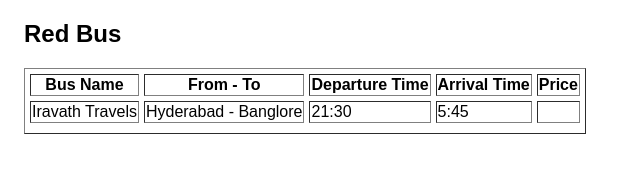
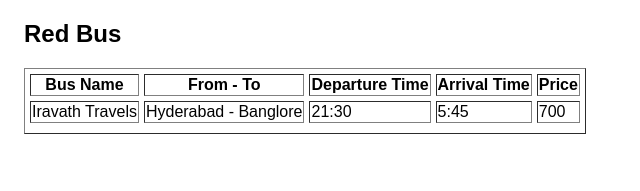
Before and after one commit to kathishivaramreddy/ReactRedBus, a React (Create React App) app: page / in a window 1280 px wide. Shown: the top 191 px of the page, without its empty margins (0-640 px from the left). Built offline with nearby package versions, Linux system fonts and the light colour scheme.

Commit message:
adding price as INR 700

```diff
--- a/src/App.js
+++ b/src/App.js
@@ -18,7 +18,7 @@
           <td>Hyderabad - Banglore</td>
           <td>21:30</td>
           <td>5:45</td>
-          <td></td>
+          <td>700</td>
           <tr>
           </tr>
         </table>
```
Also changed, not shown: 1 other file (tests, documents, lock files or other folders).
